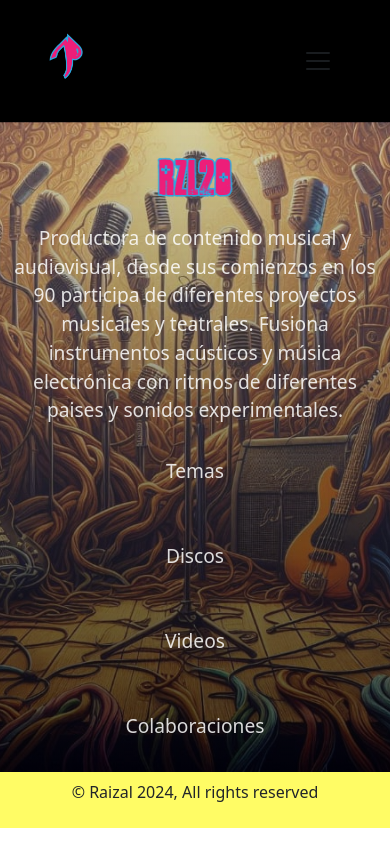
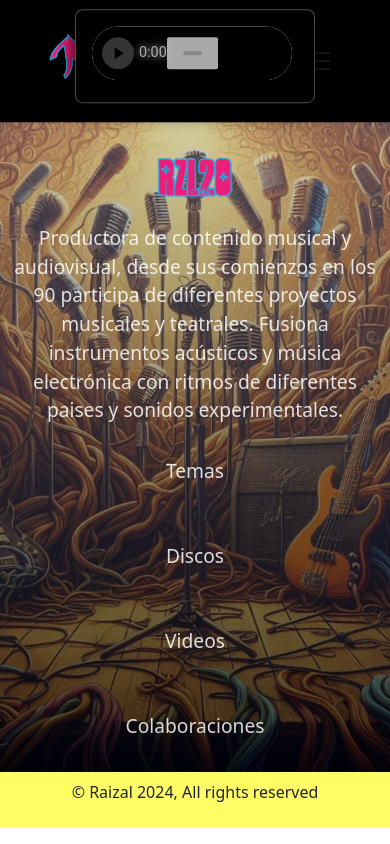
Before and after one commit to BlixaAdani/Raizal2020, a website: page index.html in a window 390 px wide. Drawn offline with nearby package versions, Linux system fonts and the light colour scheme.

Commit message:
Menu reproductor agregado

```diff
--- a/index.html
+++ b/index.html
@@ -42,18 +42,15 @@
             </div>
         </nav>
     </header>
-    <!-- Audio Player Container -->
     <div class="audio-container">
-        <!-- Invisible background audio that plays in the background -->
         <audio id="background-audio" autoplay loop>
             <source src="" type="audio/mpeg">
             Your browser does not support the audio element.
         </audio>
 
-        <!-- Audio Player Popup on Hover -->
         <div id="audio-player-popup" class="audio-player-popup">
             <audio controls>
-                <source src="" type="audio/mpeg">
+                <source src="/assets/Flama.mp3" type="audio/mpeg">
                 Your browser does not support the audio element.
             </audio>
         </div>
--- a/scss/_layout/_main.scss
+++ b/scss/_layout/_main.scss
@@ -1,4 +1,3 @@
-/* Base styles for the audio container */
 .audio-container {
     position: relative;
     width: 100%;
@@ -7,35 +6,79 @@
     display: flex;
     justify-content: center;
     align-items: center;
-    z-index: 1000;
   }
 
-/* Pop-up player, initially hidden */
   .audio-player-popup {
     position: absolute;
     top: 50%;
     left: 50%;
-    transform: translate(-50%, -50%);
-    background-color: rgba(0, 0, 0, 0.8);
-    border: 2px solid #fff;
-    border-radius: 10px;
+    transform: translate(-50%, -120%);
+    background-color: #000;
+    color: #fff;
+    border: 1px solid rgba(255, 255, 255, 0.3);
+    border-radius: 8px;
     padding: 1rem;
-    box-shadow: 0px 0px 15px rgba(0, 0, 0, 0.5);
-    opacity: 0;
-    transition: visibility 0s, opacity 0.3s ease;
+    box-shadow: 0px 8px 20px rgb(0, 0, 0);
+    opacity: 1;transition: transform 0.3s ease, opacity 0.3s ease;
   }
 
-/* Show the audio player when the container is hovered */
   .audio-container:hover .audio-player-popup {
-    visibility: visible;
-    opacity: 9;
+    opacity: 1;
   }
 
-/* Style the audio player controls */
   audio {
-    width: 300px; /* Adjust to fit design */
-    background-color: #222;  /* Optional for pop-up */
-    border-radius: 5px;
+    width: 300px;
+    background-color: #000;
+    border-radius: 8px;
+
+    &::-webkit-media-controls-panel {
+      background-color: #000000;
+      border-radius: 8px;
+    }
+
+    &::-webkit-media-controls-play-button,
+    &::-webkit-media-controls-pause-button,
+    &::-webkit-media-controls-seek-back-button,
+    &::-webkit-media-controls-seek-forward-button {
+      color: rgba(255, 255, 255, 0.678);
+      background-color: rgba(255, 255, 255, 0.692);
+      border-radius: 50%;
+      &:hover {
+        color: #c5c5c598;
+        background-color: rgba(255, 255, 255, 0.842);
+      }
+    }
+
+    &::-webkit-media-controls-current-time-display,
+    &::-webkit-media-controls-time-remaining-display {
+      font-size: 0.9rem;
+      color: rgba(255, 255, 255, 0.74);
+
+      &:hover {
+        color: #bdbdbd;
+      }
+    }
+
+    &::-webkit-media-controls-timeline {
+      height: 4px;
+      border-radius: 2px;
+      background-color: rgba(255, 255, 255, 0.664);
+    }
+
+    &::-webkit-media-controls-volume-slider {
+      background-color: rgb(199, 199, 199);
+      border-radius: 2px;
+    }
+
+    &::media-controls-panel {
+      background-color: #ffffff;
+      color: #ffffffb2;
+    }
+
+    &::media-controls-play-button,
+    &::media-controls-pause-button {
+      color: rgba(255, 255, 255, 0.719);
+    }
   }
 
 .main-section {
--- a/scss/_layout/_media-queries.scss
+++ b/scss/_layout/_media-queries.scss
@@ -1,3 +1,23 @@
+@media screen and (max-width: 480px) {
+    .audio-player-popup {
+      opacity: 1;
+      pointer-events: auto;
+      width: 240px;
+    }
+
+    .audio-container:hover .audio-player-popup {
+      top: 10%;
+      transform: translate(-50%, -10%);
+      width: 240px;
+    }
+
+    audio {
+        width: 200px;
+        background-color: #000;
+        border-radius: 8px;
+  }
+}
+
 @media (min-width: 576px) {
     #Header .navbar-brand img {
         height: 70px;
@@ -32,6 +52,14 @@
         max-width: 320px;
     }
 }
+
+/* Media Queries for Responsive Behavior */
+@media screen and (max-width: 768px) {
+    .audio-player-popup {
+      top: 10%;
+      transform: translate(-50%, -120%);
+    }
+  }
 
 @media (min-width: 992px) {
     #Header .navbar-brand img {
```
Also changed, not shown: css/style.css, 1 other file. Lines whose indentation alone changed are shown as unchanged.
